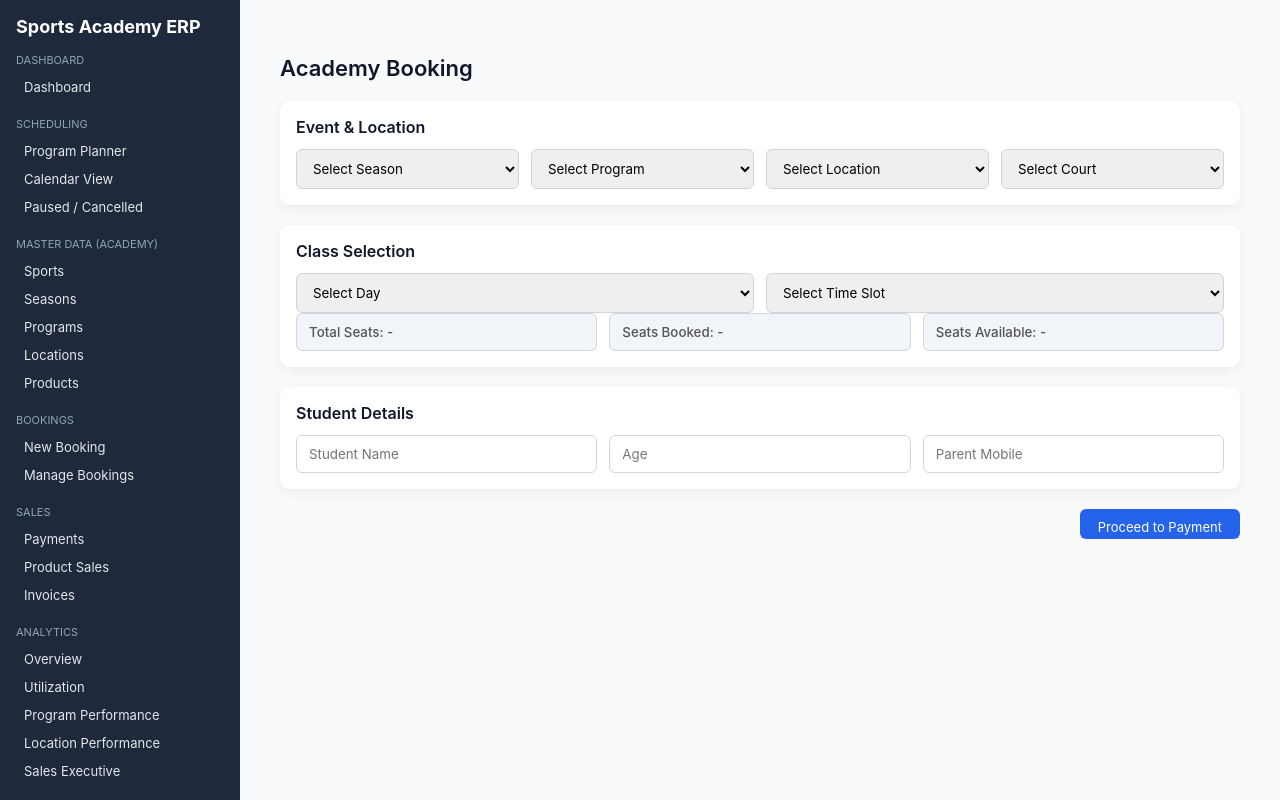
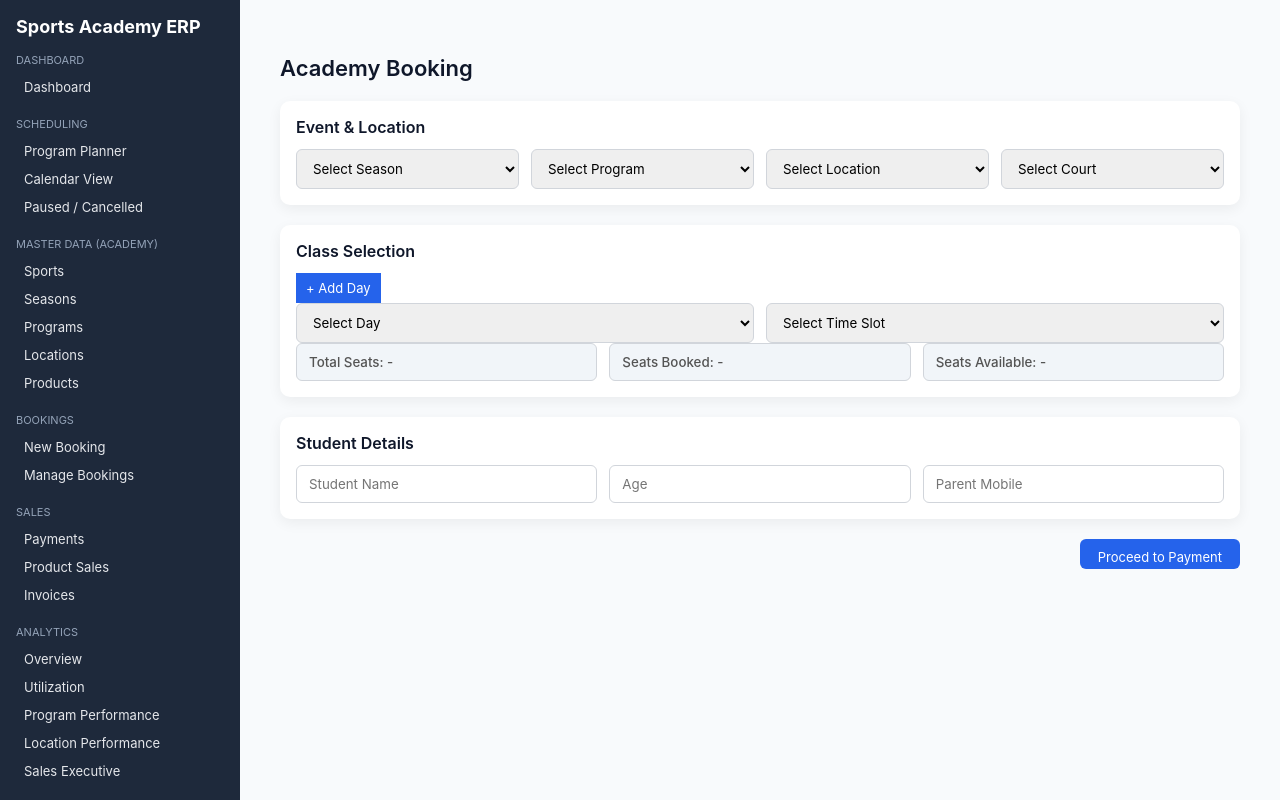
Before and after one commit to mahaboobgstp-hub/sports-academy-app, a React (Create React App) app: page /bookings in a window 1280 px wide. Built offline with nearby package versions, Linux system fonts and the light colour scheme; no server answers; the HTML template or start-up script is replaced by a standard one.

Commit message:
Update BookingPage.jsx

```diff
--- a/src/bookings/BookingPage.jsx
+++ b/src/bookings/BookingPage.jsx
@@ -35,6 +35,12 @@ export default function BookingPage() {
       {/* CLASS SELECTION */}
       <div className="booking-card">
         <div className="booking-card-title">Class Selection</div>
+        <div className="booking-card-actions">
+        <button type="button" className="secondary-btn">
+        + Add Day
+        </button>
+        </div>
+
 
         <div className="booking-grid">
           <select>
```
